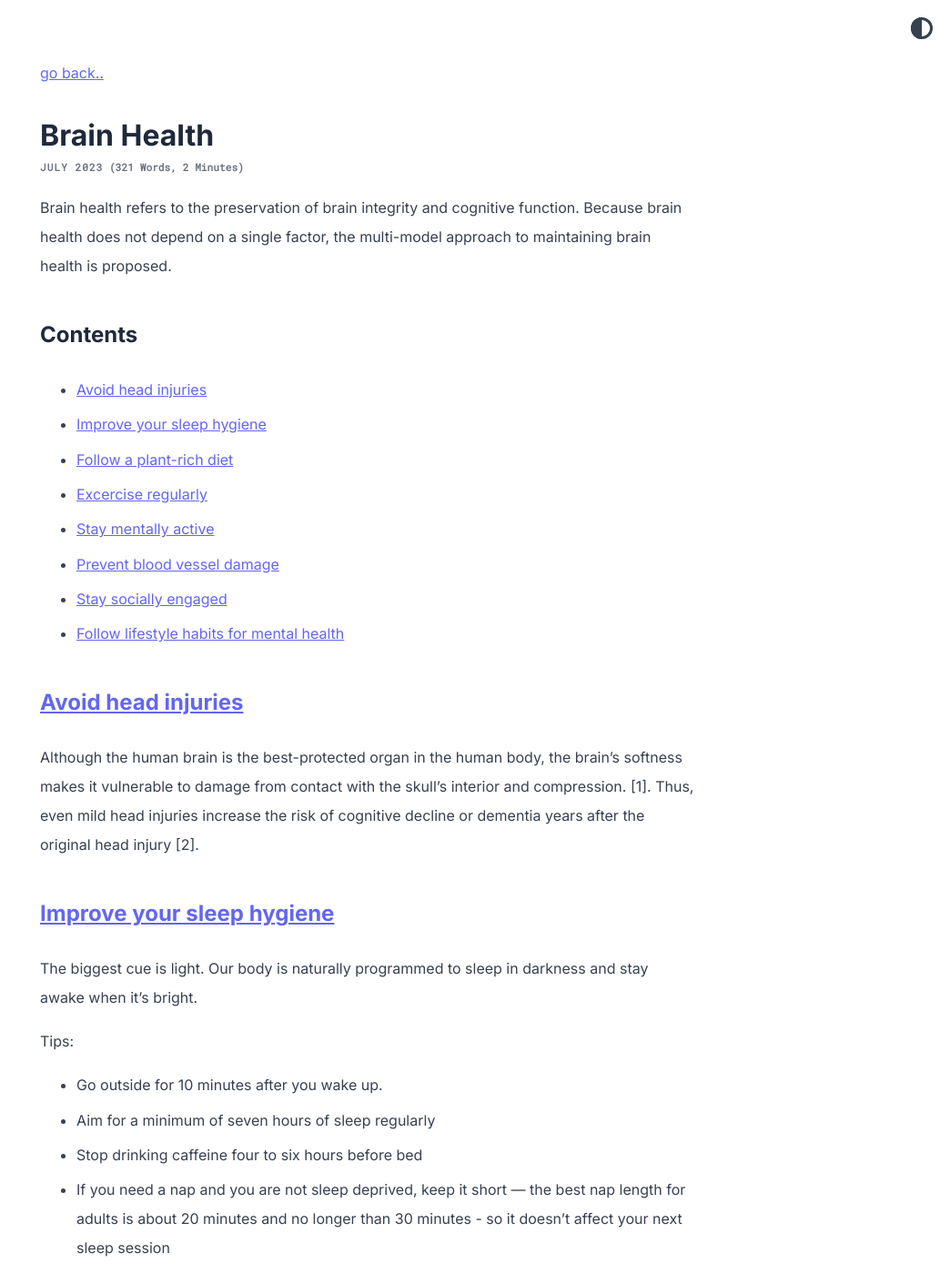
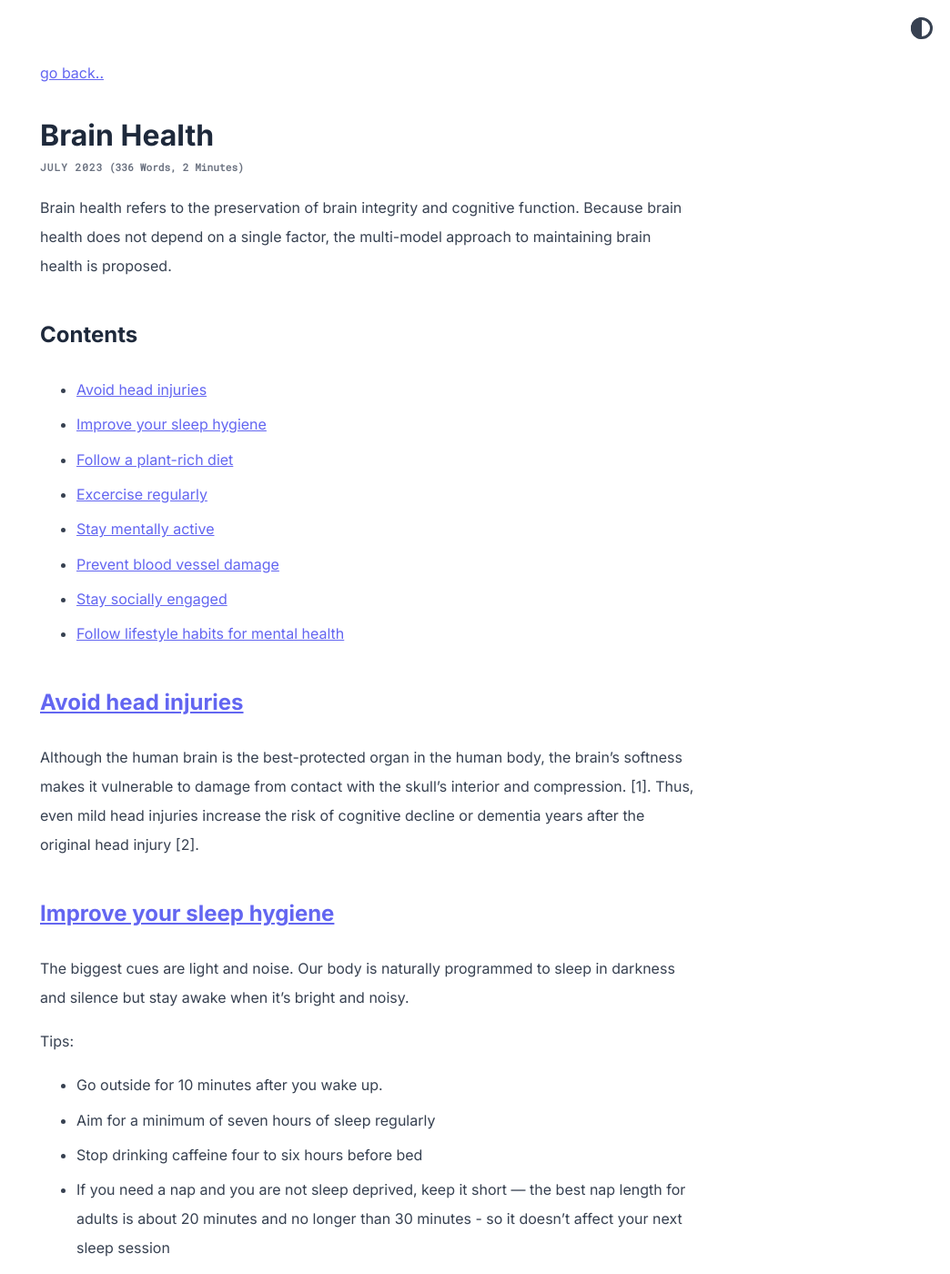
Before and after one commit to abhinavs/moonwalk, a Jekyll site: the page built from _posts/2023-07-19-brain-health.md, in a window 1280 px wide and 1400 px high. Shown: the whole window at 91% size, without its empty margins (236-1280 px from the left). Built offline with Jekyll 4.4.1, drawn with Linux system fonts in a browser that asks for light colours; some of the changed text lies outside the part shown.

Commit message:
Update 2023-07-19-brain-health.md

```diff
--- a/_posts/2023-07-19-brain-health.md
+++ b/_posts/2023-07-19-brain-health.md
@@ -21,7 +21,7 @@ Although the human brain is the best-protected organ in the human body, the brai
 
 ## [Improve your sleep hygiene](#get-in-touch-with-your-circadian-rhythm)
 
-The biggest cue is light. Our body is naturally programmed to sleep in darkness and stay awake when it's bright.
+The biggest cues are light and noise. Our body is naturally programmed to sleep in darkness and silence but stay awake when it's bright and noisy.
 
 Tips:
 -   Go outside for 10 minutes after you wake up.
```
Also changed, not shown: other parts of _posts/2023-07-19-brain-health.md (+1 -0 lines).
